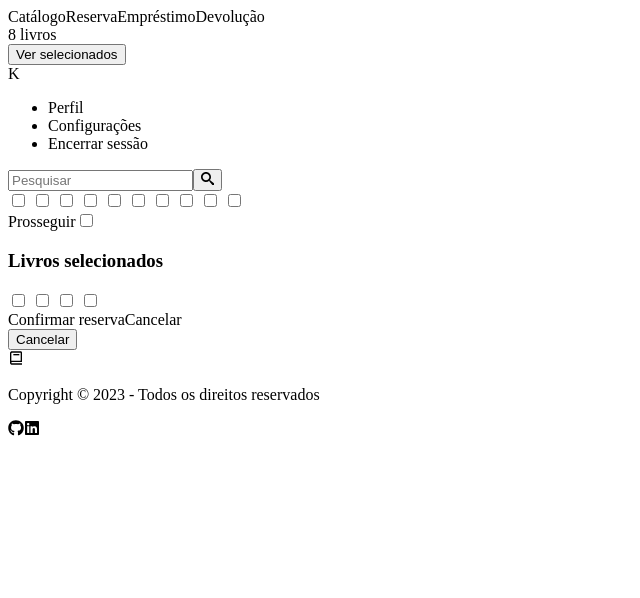
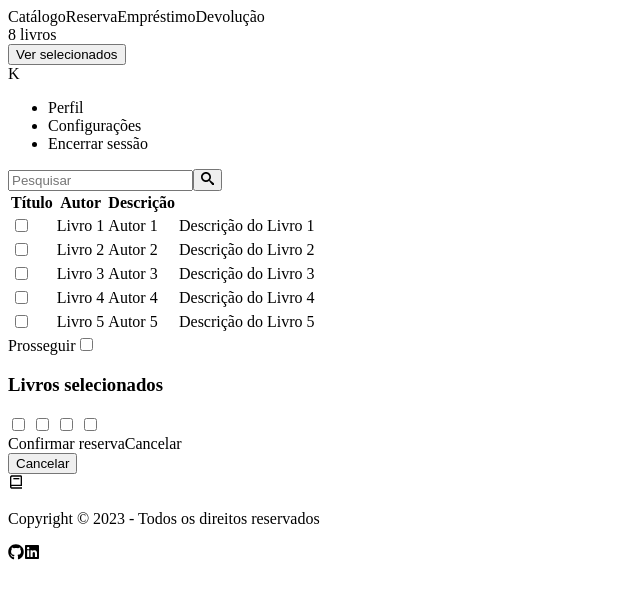
Before and after one commit to KarlaViscondi/Gerenciamento-de-Biblioteca, a Next.js app in the folder gerenciamento-biblioteca/: page / in a window 1280 px wide. Shown: the top 598 px of the page, without its empty margins (0-640 px from the left). Built offline with nearby package versions, Linux system fonts and the light colour scheme.

Commit message:
Started first page

```diff
--- /dev/null
+++ b/gerenciamento-biblioteca/src/components/common/BooksList.tsx
@@ -0,0 +1,85 @@
+import React from "react";
+import Checkbox from "./Checkbox";
+
+interface IBook {
+    id: number;
+    title: string;
+    autor: string;
+    description: string;
+    }
+
+    export const Books: IBook[] = [
+    {
+        id: 1,
+        title: "Livro 1",
+        autor: "Autor 1",
+        description: "Descrição do Livro 1",
+    },
+    {
+        id: 2,
+        title: "Livro 2",
+        autor: "Autor 2",
+        description: "Descrição do Livro 2",
+    },
+    {
+        id: 3,
+        title: "Livro 3",
+        autor: "Autor 3",
+        description: "Descrição do Livro 3",
+    },
+    {
+        id: 4,
+        title: "Livro 4",
+        autor: "Autor 4",
+        description: "Descrição do Livro 4",
+    },
+    {
+        id: 5,
+        title: "Livro 5",
+        autor: "Autor 5",
+        description: "Descrição do Livro 5",
+    },
+    ];
+
+    export default function BookList() {
+    const [selectedBooks, setSelectedBooks] = React.useState<number[]>([]);
+    const handleCheckboxChange = (id: number) => {
+        if (selectedBooks.includes(id)) {
+        setSelectedBooks(selectedBooks.filter((bookId) => bookId !== id));
+        } else {
+        setSelectedBooks([...selectedBooks, id]);
+        }
+    };
+    return (
+        <div className="border border-gray-300 rounded-lg flex flex-col p-4 mt-6">
+        {/* Conteúdo dos livros */}
+        <div className="text-white">
+            <table className="text-white">
+            <thead>
+                <tr>
+                <th>Título</th>
+                <th>Autor</th>
+                <th>Descrição</th>
+                </tr>
+            </thead>
+            <tbody>
+                {Books.map((book) => (
+                <tr key={book.id}>
+                    <td>
+                    <Checkbox
+                        onChange={() => handleCheckboxChange(book.id)}
+                        checked={selectedBooks.includes(book.id)}
+                    >
+                    </Checkbox>
+                    </td>
+                    <td>{book.title}</td>
+                    <td>{book.autor}</td>
+                    <td>{book.description}</td>
+                </tr>
+                ))}
+            </tbody>
+            </table>
+        </div>
+        </div>
+    );
+    }
--- a/gerenciamento-biblioteca/src/components/common/Checkbox.tsx
+++ b/gerenciamento-biblioteca/src/components/common/Checkbox.tsx
@@ -4,10 +4,11 @@ import classNames from "classnames";
 interface ICheckbox {
     children: ReactNode;
     className?: string;
+    checked?: boolean;
     onChange?: (checked: boolean) => void;
 }
 
-export default function Checkbox({children,className,onChange,}: ICheckbox): JSX.Element {
+export default function Checkbox({children,className,checked,onChange,}: ICheckbox): JSX.Element {
     const handleCheckboxChange = (event: ChangeEvent<HTMLInputElement>) => {
     if (onChange) {
         onChange(event.target.checked);
@@ -17,6 +18,7 @@ export default function Checkbox({children,className,onChange,}: ICheckbox): JSX
             <input
                 type="checkbox"
                 className={classNames("form-checkbox h-5 w-5 text-green-500 mb-2", className)}
+                checked={checked}
                 onChange={handleCheckboxChange}
             />
             {children}
--- a/gerenciamento-biblioteca/src/pages/index.tsx
+++ b/gerenciamento-biblioteca/src/pages/index.tsx
@@ -6,6 +6,7 @@ import Navbar from '../components/common/Navbar'
 import Footerbar from '../components/common/Footerbar'
 import Searchbox from '../components/common/Searchbox'
 import Modal from '../components/common/Modal'
+import BooksList from '../components/common/BooksList'
 
 export default function Home() {
   return (
@@ -15,24 +16,11 @@ export default function Home() {
       </header>
       <main className='flex-grow bg-[#201b2c] overflow-y-auto '>
         <div className='flex flex-col h-full mx-2 justify-center items-center'>
-          <div >
+          <div className='mt-20 border border-gray-300 w-2/5 p-3'>
             <Searchbox></Searchbox>
-            <div className="border border-gray-300 rounded-lg flex flex-col p-4 mt-6">
-              {/* Conteúdo dos livros */}
-              <div className='text-white'>
-                <Checkbox> </Checkbox>
-                <Checkbox> </Checkbox>
-                <Checkbox> </Checkbox>
-                <Checkbox> </Checkbox>
-                <Checkbox> </Checkbox>
-                <Checkbox> </Checkbox>
-                <Checkbox> </Checkbox>
-                <Checkbox> </Checkbox>
-                <Checkbox> </Checkbox>
-                <Checkbox> </Checkbox>
-              </div>
+            <div>
+              <BooksList></BooksList>
             </div>
-
             <div className='flex mt-12'>
               {/* Modal 1 */}
               <Modal className="modal-button">
```
